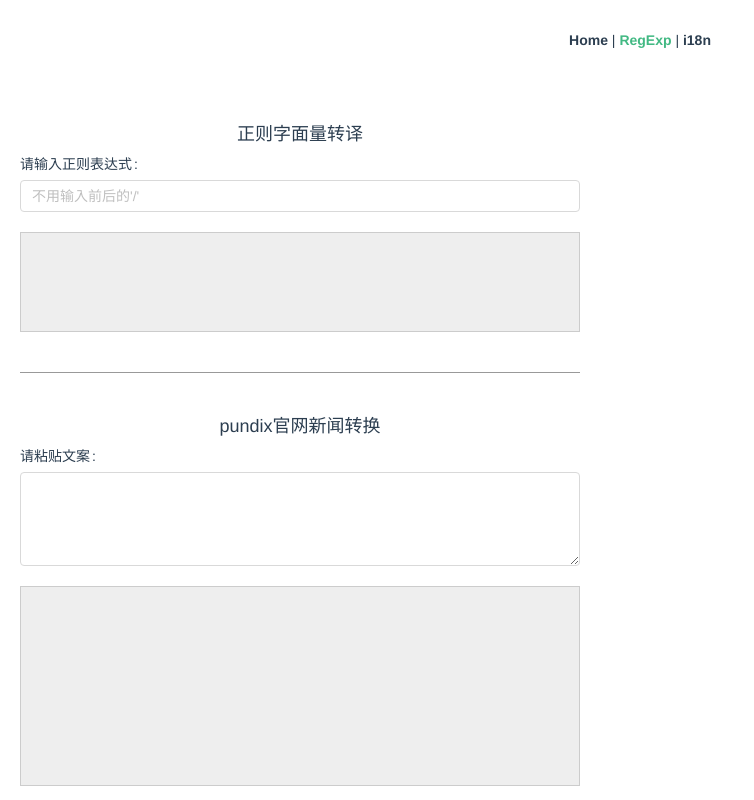
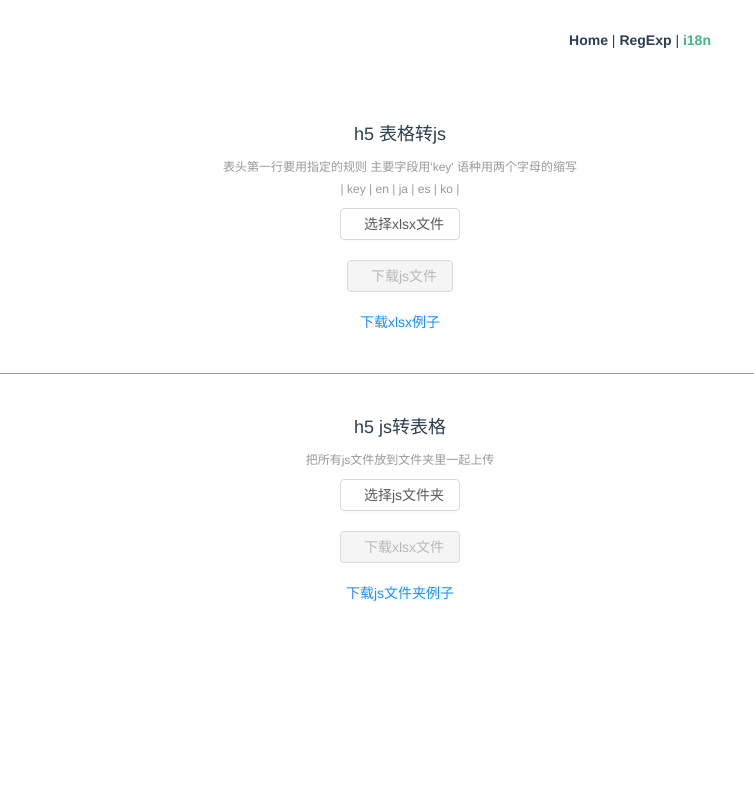
Before and after one commit to kuminson/tool-work, a Vue app: page /#/i18n in a window 1280 px wide. Before the commit this address led to /#/regExp. Shown: the top 800 px of the page, without its empty margins (0-754 px from the left). Built offline with nearby package versions, Linux system fonts and the light colour scheme.

Commit message:
增加 i18n js转表格功能

```diff
--- a/src/views/i18n.vue
+++ b/src/views/i18n.vue
@@ -1,6 +1,7 @@
 <template>
   <div class="i18n">
-    <div class="title">表格转js</div>
+    <!--h5 表格转js-->
+    <div class="title">h5 表格转js</div>
     <div class="note">表头第一行要用指定的规则 主要字段用'key' 语种用两个字母的缩写</div>
     <div class="note">| key | en | ja | es | ko |</div>
     <div class="row">
@@ -9,10 +10,26 @@
       </a-upload>
     </div>
     <div class="row">
-      <a-button :disabled="fileList.length === 0" @click="download"><a-icon type="download" />下载js文件</a-button>
+      <a-button :disabled="fileList.length === 0" @click="downloadJS"><a-icon type="download" />下载js文件</a-button>
+    </div>
+    <div class="row">
+      <a href="/example/example.xlsx" download>下载xlsx例子</a>
     </div>
     <div class="line-dividing"></div>
-    <div class="title">js转表格</div>
+    <!--h5 js转表格-->
+    <div class="title">h5 js转表格</div>
+    <div class="note">把所有js文件放到文件夹里一起上传</div>
+    <div class="row">
+      <a-upload directory :file-list="directory" :remove="dirHandleRemove" :before-upload="dirBeforeUpload">
+        <a-button><a-icon type="upload" />选择js文件夹</a-button>
+      </a-upload>
+    </div>
+    <div class="row">
+      <a-button :disabled="directory.length === 0" @click="downloadXLSX"><a-icon type="download" />下载xlsx文件</a-button>
+    </div>
+    <div class="row">
+      <a href="/example/example.zip" download>下载js文件夹例子</a>
+    </div>
   </div>
 </template>
 
@@ -24,13 +41,19 @@
     name: "i18n",
     data () {
       return {
-        fileList: []
+        // 表格文件
+        fileList: [],
+        // js文件夹
+        directory: []
       }
     },
     methods: {
       handleRemove(file) {
+        // 找到目标文件下标
         const index = this.fileList.indexOf(file);
+        // 生成新文件数组
         const newFileList = this.fileList.slice();
+        // 删除目标文件
         newFileList.splice(index, 1);
         this.fileList = newFileList;
       },
@@ -38,7 +61,7 @@
         this.fileList = [file];
         return false;
       },
-      download () {
+      downloadJS () {
         // 读取文件
         const file = this.fileList[0]
         const reader = new FileReader()
@@ -61,7 +84,6 @@
               mainKey = i
             }
           }
-          console.log('myKey', myKey, mainKey)
           const totalData = {}
           for (let i = 1; i < myjson.length; i++) {
             // 提取单页名
@@ -77,7 +99,6 @@
               totalData[myKey[j].name][keyObj[0]][keyObj[1]] = myjson[i][myKey[j].index]
             }
           }
-          console.log('totalData', totalData)
           // 放到压缩包里
           const zip = new JSZip()
           for (let key in totalData) {
@@ -91,7 +112,62 @@
             saveAs(content, "i18n.zip");
           })
         }
+        // 用buffer方式读取
         reader.readAsArrayBuffer(file)
+      },
+      dirHandleRemove (file) {
+        // 找到目标文件下标
+        const index = this.directory.indexOf(file);
+        // 生成新文件数组
+        const newFileList = this.directory.slice();
+        // 删除目标文件
+        newFileList.splice(index, 1);
+        this.directory = newFileList;
+      },
+      dirBeforeUpload (file) {
+        this.directory.push(file);
+        return false;
+      },
+      downloadXLSX () {
+        // 建立表格数据
+        const mainData = [
+          ['key', '原始文案']
+        ]
+        // 初始化计数器
+        let num = 0
+        // 处理读取到的文件
+        const readFileLoad = (e, name) => {
+          // 解析js文件
+          const data = JSON.parse(e.target.result.replace(/^.+?(?=\{)/, ''))
+          // 把js内容压入表格
+          for (let key in data) {
+            const tableArray = []
+            tableArray[0] = name + '.' + key
+            tableArray[1] = data[key]
+            mainData.push(tableArray)
+          }
+          // 累加计数器
+          num++
+          // 如果是最后一个文件
+          if (num === this.directory.length) {
+            // 把Array格式转成表格格式
+            const worksheet = XLSX.utils.aoa_to_sheet(mainData)
+            // 新建表格
+            const new_workbook = XLSX.utils.book_new()
+            // 在表格里加入表格内容
+            XLSX.utils.book_append_sheet(new_workbook, worksheet, "SheetJS")
+            // 下载表格
+            XLSX.writeFile(new_workbook, 'i18n.xlsx')
+          }
+        }
+        // 读取所有文件
+        for (let i = 0; i < this.directory.length; i++) {
+          const reader = new FileReader()
+          // 把文件名一同传入
+          reader.onload = (e) => {readFileLoad(e, this.directory[i].name.replace(/\..+?$/, ''))}
+          // 用文本方式读取
+          reader.readAsText(this.directory[i])
+        }
       }
     }
   }
```
Also changed, not shown: 2 other files (tests, documents, lock files or other folders).
